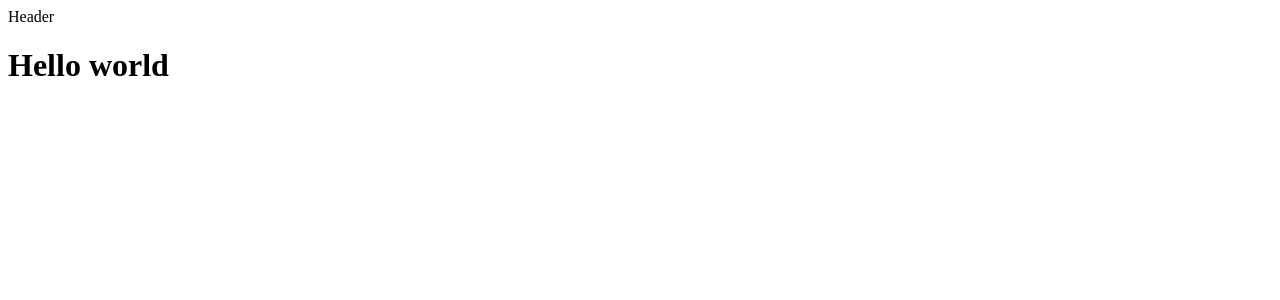
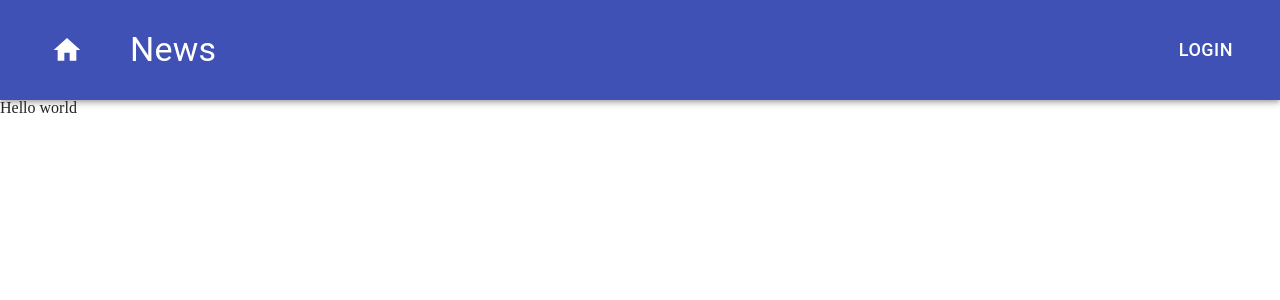
Before and after one commit to sl1Bridge/News-blog-app, a React (Create React App) app: page / in a window 1280 px wide. Shown: the top 300 px of the page. Built offline with nearby package versions, Linux system fonts and the light colour scheme.

Commit message:
Edited MainHeaderComponent

```diff
--- a/package.json
+++ b/package.json
@@ -4,12 +4,13 @@
   "private": true,
   "dependencies": {
     "@material-ui/core": "^4.8.2",
+    "@material-ui/icons": "^4.5.1",
     "@testing-library/jest-dom": "^4.2.4",
     "@testing-library/react": "^9.4.0",
     "@testing-library/user-event": "^7.2.1",
     "react": "^16.12.0",
     "react-dom": "^16.12.0",
-    "react-scripts": "3.3.0"
+    "react-scripts": "3.2.0"
   },
   "scripts": {
     "start": "react-scripts start",
--- a/src/components/App.js
+++ b/src/components/App.js
@@ -1,6 +1,8 @@
 import React from 'react';
 
+import '../styles/styles.css'
 import MainHeaderComponent from "./header/MainHeaderComponent";
+
 
 const App = () => (
   <div>
--- a/src/components/header/MainHeaderComponent.js
+++ b/src/components/header/MainHeaderComponent.js
@@ -1,9 +1,54 @@
 import React from 'react';
 
-const MainHeaderComponent = () => (
-  <header>
-    Header
-  </header>
+import {withStyles} from "@material-ui/core";
+import AppBar from "@material-ui/core/AppBar";
+import Toolbar from "@material-ui/core/Toolbar";
+import IconButton from "@material-ui/core/IconButton";
+import Typography from "@material-ui/core/Typography";
+import Button from "@material-ui/core/Button";
+import HomeIcon from '@material-ui/icons/Home';
+
+const styles = {
+  headerContainer: {
+    height: '100px',
+  },
+  title: {
+    flexGrow: 1,
+  },
+  homeButton: {
+    margin: '0 35px 0 15px',
+  },
+  homeButtonIcon: {
+    fontSize: '32px',
+  },
+  loginButton: {
+    fontSize: '18px',
+    marginRight: '15px',
+  },
+};
+
+const MainHeaderComponent = ({classes}) => (
+    <AppBar position="static">
+      <Toolbar className={classes.headerContainer}>
+        <IconButton edge="start"
+                    color="inherit"
+                    aria-label="home"
+                    className={classes.homeButton}
+        >
+          <HomeIcon className={classes.homeButtonIcon}/>
+        </IconButton>
+        <Typography variant="h4"
+                    className={classes.title}
+        >
+          News
+        </Typography>
+        <Button color="inherit"
+                className={classes.loginButton}
+        >
+          Login
+        </Button>
+      </Toolbar>
+    </AppBar>
 );
 
-export default MainHeaderComponent;
+export default withStyles(styles)(MainHeaderComponent);
--- /dev/null
+++ b/src/styles/styles.css
@@ -0,0 +1,366 @@
+/* http://meyerweb.com/eric/tools/css/reset/
+   v2.0-modified | 20110126
+   License: none (public domain)
+*/
+
+html, body, div, span, applet, object, iframe,
+h1, h2, h3, h4, h5, h6, p, blockquote, pre,
+a, abbr, acronym, address, big, cite, code,
+del, dfn, em, img, ins, kbd, q, s, samp,
+small, strike, strong, sub, sup, tt, var,
+b, u, i, center,
+dl, dt, dd, ol, ul, li,
+fieldset, form, label, legend,
+table, caption, tbody, tfoot, thead, tr, th, td,
+article, aside, canvas, details, embed,
+figure, figcaption, footer, header, hgroup,
+menu, nav, output, ruby, section, summary,
+time, mark, audio, video {
+    margin: 0;
+    padding: 0;
+    border: 0;
+    font-size: 100%;
+    font: inherit;
+    vertical-align: baseline;
+}
+
+/* make sure to set some focus styles for accessibility */
+:focus {
+    outline: 0;
+}
+
+/* HTML5 display-role reset for older browsers */
+article, aside, details, figcaption, figure,
+footer, header, hgroup, menu, nav, section {
+    display: block;
+}
+
+body {
+    line-height: 1;
+}
+
+ol, ul {
+    list-style: none;
+}
+
+blockquote, q {
+    quotes: none;
+}
+
+blockquote:before, blockquote:after,
+q:before, q:after {
+    content: '';
+    content: none;
+}
+
+table {
+    border-collapse: collapse;
+    border-spacing: 0;
+}
+
+input[type=search]::-webkit-search-cancel-button,
+input[type=search]::-webkit-search-decoration,
+input[type=search]::-webkit-search-results-button,
+input[type=search]::-webkit-search-results-decoration {
+    -webkit-appearance: none;
+    -moz-appearance: none;
+}
+
+input[type=search] {
+    -webkit-appearance: none;
+    -moz-appearance: none;
+    -webkit-box-sizing: content-box;
+    -moz-box-sizing: content-box;
+    box-sizing: content-box;
+}
+
+textarea {
+    overflow: auto;
+    vertical-align: top;
+    resize: vertical;
+}
+
+/**
+ * Correct `inline-block` display not defined in IE 6/7/8/9 and Firefox 3.
+ */
+
+audio,
+canvas,
+video {
+    display: inline-block;
+    *display: inline;
+    *zoom: 1;
+    max-width: 100%;
+}
+
+/**
+ * Prevent modern browsers from displaying `audio` without controls.
+ * Remove excess height in iOS 5 devices.
+ */
+
+audio:not([controls]) {
+    display: none;
+    height: 0;
+}
+
+/**
+ * Address styling not present in IE 7/8/9, Firefox 3, and Safari 4.
+ * Known issue: no IE 6 support.
+ */
+
+[hidden] {
+    display: none;
+}
+
+/**
+ * 1. Correct text resizing oddly in IE 6/7 when body `font-size` is set using
+ *    `em` units.
+ * 2. Prevent iOS text size adjust after orientation change, without disabling
+ *    user zoom.
+ */
+
+html {
+    font-size: 100%; /* 1 */
+    -webkit-text-size-adjust: 100%; /* 2 */
+    -ms-text-size-adjust: 100%; /* 2 */
+}
+
+/**
+ * Address `outline` inconsistency between Chrome and other browsers.
+ */
+
+a:focus {
+    outline: thin dotted;
+}
+
+/**
+ * Improve readability when focused and also mouse hovered in all browsers.
+ */
+
+a:active,
+a:hover {
+    outline: 0;
+}
+
+/**
+ * 1. Remove border when inside `a` element in IE 6/7/8/9 and Firefox 3.
+ * 2. Improve image quality when scaled in IE 7.
+ */
+
+img {
+    border: 0; /* 1 */
+    -ms-interpolation-mode: bicubic; /* 2 */
+}
+
+/**
+ * Address margin not present in IE 6/7/8/9, Safari 5, and Opera 11.
+ */
+
+figure {
+    margin: 0;
+}
+
+/**
+ * Correct margin displayed oddly in IE 6/7.
+ */
+
+form {
+    margin: 0;
+}
+
+/**
+ * Define consistent border, margin, and padding.
+ */
+
+fieldset {
+    border: 1px solid #c0c0c0;
+    margin: 0 2px;
+    padding: 0.35em 0.625em 0.75em;
+}
+
+/**
+ * 1. Correct color not being inherited in IE 6/7/8/9.
+ * 2. Correct text not wrapping in Firefox 3.
+ * 3. Correct alignment displayed oddly in IE 6/7.
+ */
+
+legend {
+    border: 0; /* 1 */
+    padding: 0;
+    white-space: normal; /* 2 */
+    *margin-left: -7px; /* 3 */
+}
+
+/**
+ * 1. Correct font size not being inherited in all browsers.
+ * 2. Address margins set differently in IE 6/7, Firefox 3+, Safari 5,
+ *    and Chrome.
+ * 3. Improve appearance and consistency in all browsers.
+ */
+
+button,
+input,
+select,
+textarea {
+    font-size: 100%; /* 1 */
+    margin: 0; /* 2 */
+    vertical-align: baseline; /* 3 */
+    *vertical-align: middle; /* 3 */
+}
+
+/**
+ * Address Firefox 3+ setting `line-height` on `input` using `!important` in
+ * the UA stylesheet.
+ */
+
+button,
+input {
+    line-height: normal;
+}
+
+/**
+ * Address inconsistent `text-transform` inheritance for `button` and `select`.
+ * All other form control elements do not inherit `text-transform` values.
+ * Correct `button` style inheritance in Chrome, Safari 5+, and IE 6+.
+ * Correct `select` style inheritance in Firefox 4+ and Opera.
+ */
+
+button,
+select {
+    text-transform: none;
+}
+
+/**
+ * 1. Avoid the WebKit bug in Android 4.0.* where (2) destroys native `audio`
+ *    and `video` controls.
+ * 2. Correct inability to style clickable `input` types in iOS.
+ * 3. Improve usability and consistency of cursor style between image-type
+ *    `input` and others.
+ * 4. Remove inner spacing in IE 7 without affecting normal text inputs.
+ *    Known issue: inner spacing remains in IE 6.
+ */
+
+button,
+html input[type="button"], /* 1 */
+input[type="reset"],
+input[type="submit"] {
+    -webkit-appearance: button; /* 2 */
+    cursor: pointer; /* 3 */
+    *overflow: visible;  /* 4 */
+}
+
+/**
+ * Re-set default cursor for disabled elements.
+ */
+
+button[disabled],
+html input[disabled] {
+    cursor: default;
+}
+
+/**
+ * 1. Address box sizing set to content-box in IE 8/9.
+ * 2. Remove excess padding in IE 8/9.
+ * 3. Remove excess padding in IE 7.
+ *    Known issue: excess padding remains in IE 6.
+ */
+
+input[type="checkbox"],
+input[type="radio"] {
+    box-sizing: border-box; /* 1 */
+    padding: 0; /* 2 */
+    *height: 13px; /* 3 */
+    *width: 13px; /* 3 */
+}
+
+/**
+ * 1. Address `appearance` set to `searchfield` in Safari 5 and Chrome.
+ * 2. Address `box-sizing` set to `border-box` in Safari 5 and Chrome
+ *    (include `-moz` to future-proof).
+ */
+
+input[type="search"] {
+    -webkit-appearance: textfield; /* 1 */
+    -moz-box-sizing: content-box;
+    -webkit-box-sizing: content-box; /* 2 */
+    box-sizing: content-box;
+}
+
+/**
+ * Remove inner padding and search cancel button in Safari 5 and Chrome
+ * on OS X.
+ */
+
+input[type="search"]::-webkit-search-cancel-button,
+input[type="search"]::-webkit-search-decoration {
+    -webkit-appearance: none;
+}
+
+/**
+ * Remove inner padding and border in Firefox 3+.
+ */
+
+button::-moz-focus-inner,
+input::-moz-focus-inner {
+    border: 0;
+    padding: 0;
+}
+
+/**
+ * 1. Remove default vertical scrollbar in IE 6/7/8/9.
+ * 2. Improve readability and alignment in all browsers.
+ */
+
+textarea {
+    overflow: auto; /* 1 */
+    vertical-align: top; /* 2 */
+}
+
+/**
+ * Remove most spacing between table cells.
+ */
+
+table {
+    border-collapse: collapse;
+    border-spacing: 0;
+}
+
+html,
+button,
+input,
+select,
+textarea {
+    color: #222;
+}
+
+
+::-moz-selection {
+    background: #b3d4fc;
+    text-shadow: none;
+}
+
+::selection {
+    background: #b3d4fc;
+    text-shadow: none;
+}
+
+img {
+    vertical-align: middle;
+}
+
+fieldset {
+    border: 0;
+    margin: 0;
+    padding: 0;
+}
+
+textarea {
+    resize: vertical;
+}
+
+.chromeframe {
+    margin: 0.2em 0;
+    background: #ccc;
+    color: #000;
+    padding: 0.2em 0;
+}
```
Also changed, not shown: 1 other file (tests, documents, lock files or other folders).
